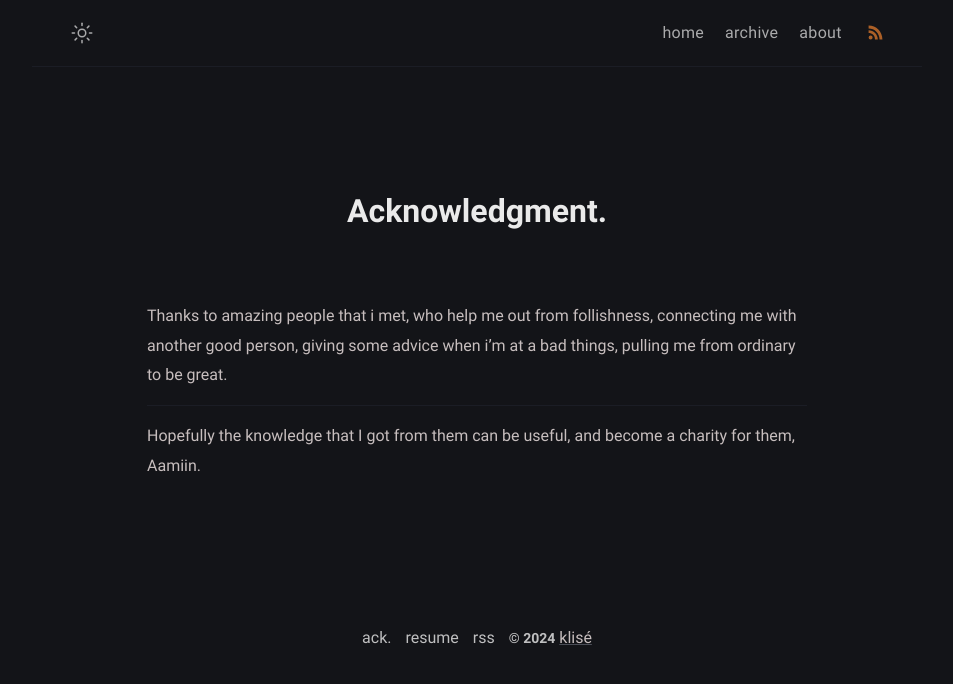
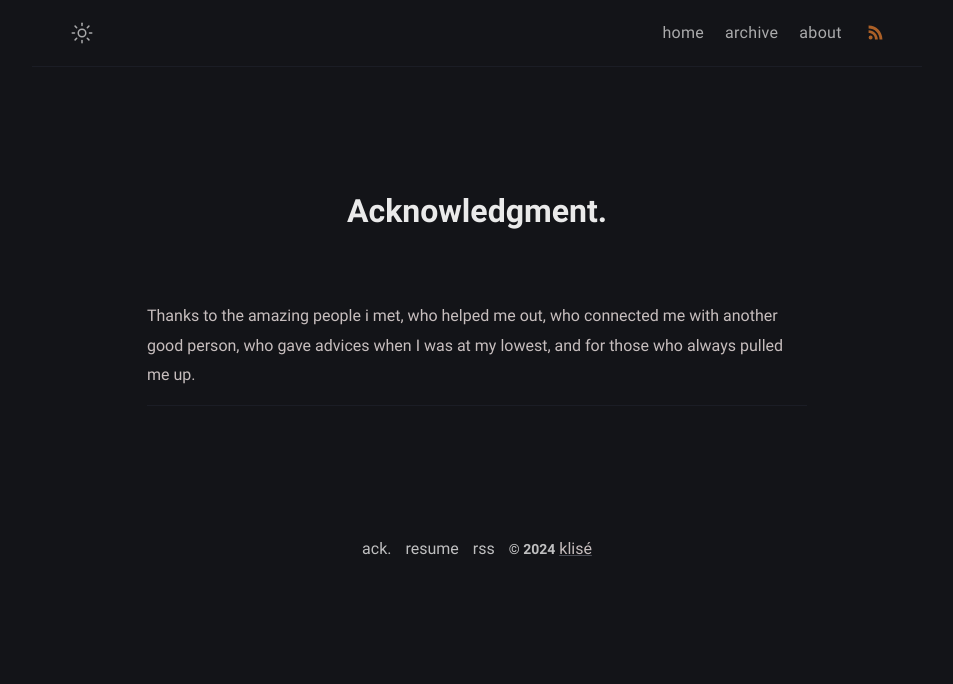
Before and after one commit to maelritouet/maelritouet.github.io, a Jekyll site: the page built from thanks.md, in a window 1280 px wide. Shown: the top 684 px of the page, without its empty margins (163-1116 px from the left). Built offline with Jekyll 4.4.1, drawn with Linux system fonts in a browser that asks for light colours.

Commit message:
Update thanks.md

```diff
--- a/thanks.md
+++ b/thanks.md
@@ -6,8 +6,6 @@ excerpt: Thanks to amazing people that i met, who help me out from follishness,
 comments: false
 ---
 
-Thanks to amazing people that i met, who help me out from follishness, connecting me with another good person, giving some advice when i'm at a bad things, pulling me from ordinary to be great.
+Thanks to the amazing people i met, who helped me out, who connected me with another good person, who gave advices when I was at my lowest, and for those who always pulled me up.
 
 <hr>
-
-Hopefully the knowledge that I got from them can be useful, and become a charity for them, Aamiin.
```
